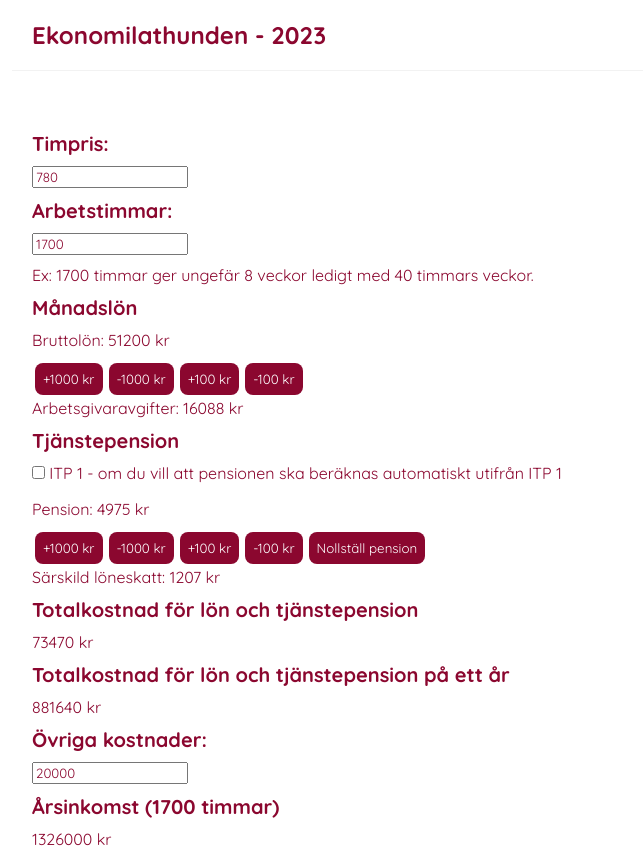
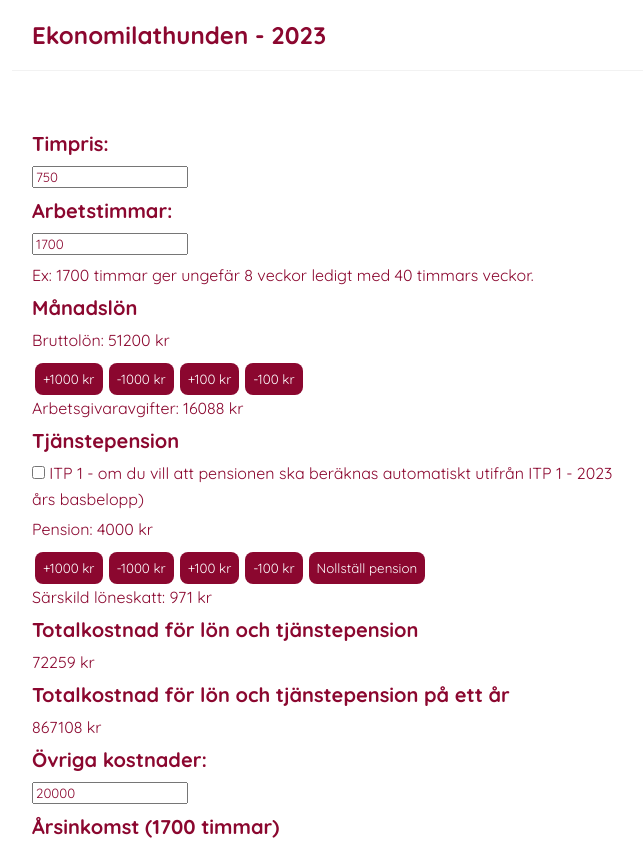
Before and after one commit to peterkemppe/ekonomilathunden, a React (Create React App) app: page / in a window 1280 px wide. Shown: the top 848 px of the page, without its empty margins (308-951 px from the left). Built offline with nearby package versions, Linux system fonts and the light colour scheme.

Commit message:
Ändrade defaultvärden

```diff
--- a/src/EkonomiLathunden.js
+++ b/src/EkonomiLathunden.js
@@ -3,7 +3,7 @@ import { useState } from 'react';
 const EkonomiLathunden = () => {
 
     const [itp1, setItp1] = useState(false);
-    const [timpris, setTimpris] = useState(780);
+    const [timpris, setTimpris] = useState(750);
     const [arbetstimmar, setArbetstimmar] = useState(1700);
     const [ovrigt, setOvrigt] = useState(20000);
 
@@ -13,7 +13,7 @@ const EkonomiLathunden = () => {
     const [bruttoLon, setBruttoLon] = useState(51200);
     const [arbetsgivaravgift, setArbetsgivaravgift] = useState(Math.ceil(bruttoLon*arbGivAvgPrc));
 
-    const [tjanstepension, setTjanstepension] = useState(4975);
+    const [tjanstepension, setTjanstepension] = useState(4000);
     const [loneskatt, setLoneskatt] = useState(Math.ceil(tjanstepension*loneskattPrc));
 
     const andraLon = (nyLon) => {
@@ -83,7 +83,7 @@ const EkonomiLathunden = () => {
                     type="checkbox"
                     checked={itp1}
                     onChange={handleItp1Change}
-                /> ITP 1 - om du vill att pensionen ska beräknas automatiskt utifrån ITP 1</p>
+                /> ITP 1 - om du vill att pensionen ska beräknas automatiskt utifrån ITP 1 - 2023 års basbelopp)</p>
             </label>
             <p>Pension: {tjanstepension} kr</p>
             { !itp1 && <div><button onClick={() => andraPension(tjanstepension+1000)}>+1000 kr</button><button onClick={() => andraPension(tjanstepension-1000)}>-1000 kr</button>
```
